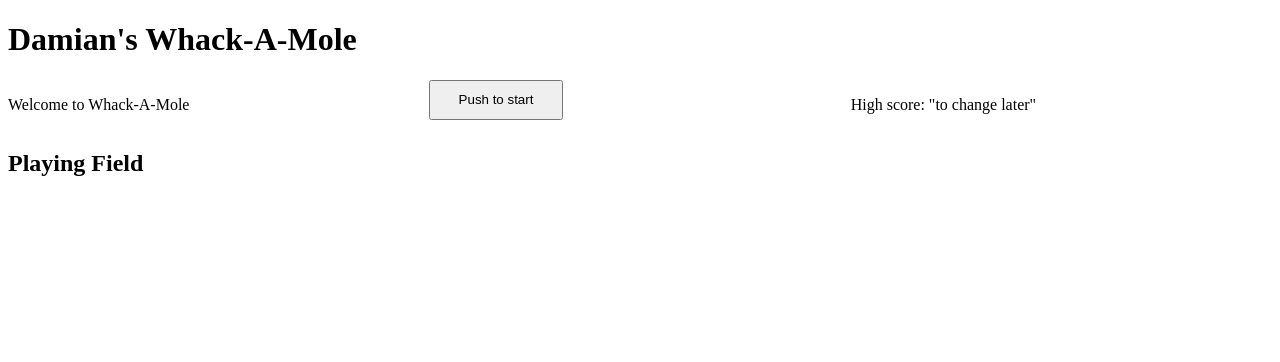
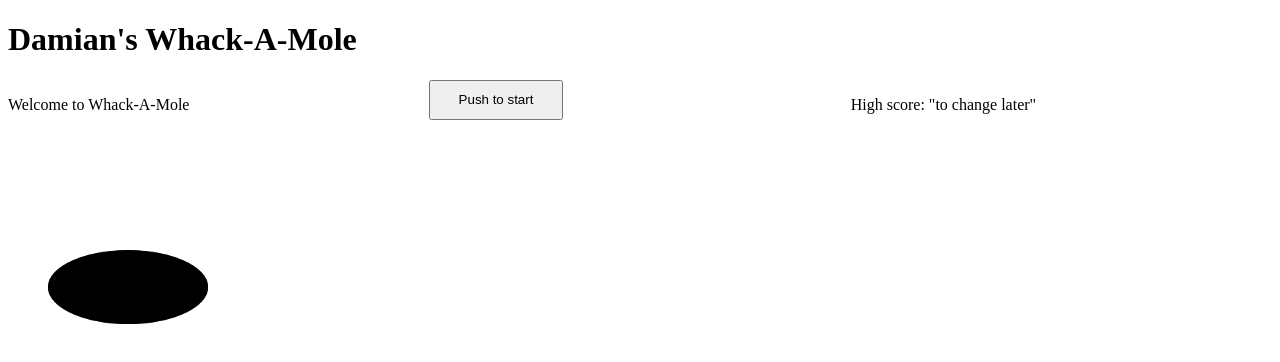
Before and after one commit to DamianDM2006/block26_workshop-WhackAMole, a React (Vite) app: page / in a window 1280 px wide. Shown: the top 362 px of the page. Built offline with nearby package versions, Linux system fonts and the light colour scheme.

Commit message:
I have one hole in the field

```diff
--- a/src/field/PlayingField.jsx
+++ b/src/field/PlayingField.jsx
@@ -1,9 +1,18 @@
 
 const PlayingField = () => {
+
+  const rows = 3;
+  const columns =3;
+  const holes = rows * columns;
+
+
+
   return (
-    <section className="field">
-      <h2>Playing Field</h2>
-    </section>
+    <figure className="field">
+      <img
+        className="hole"
+        src="public/hole.png" />
+    </figure>
   )
 };
 
--- a/src/index.css
+++ b/src/index.css
@@ -1,6 +1,7 @@
 
 .hole {
   background: url("/hole.png") no-repeat center/contain;
+  width: 20vh;
 }
 
 .mole {
```
